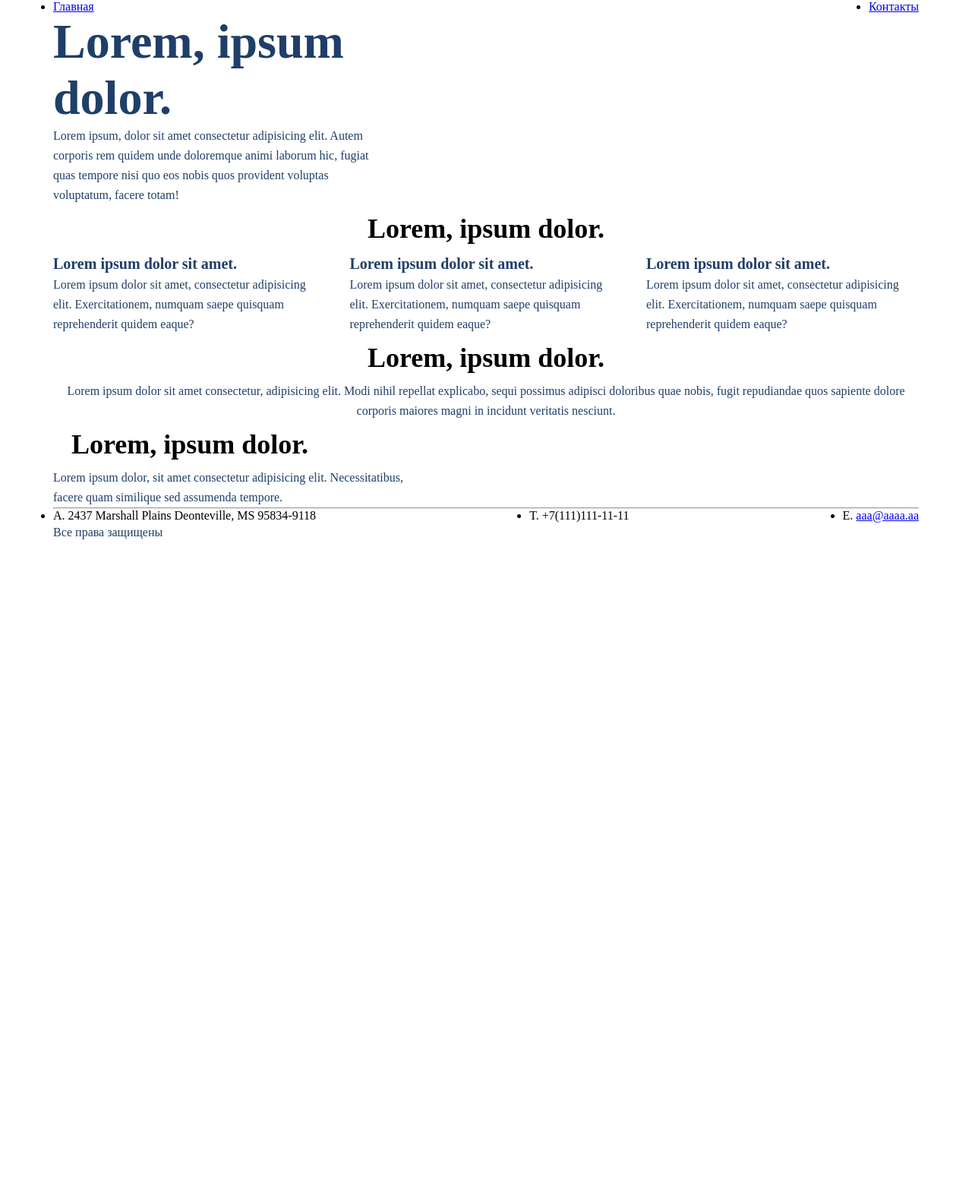
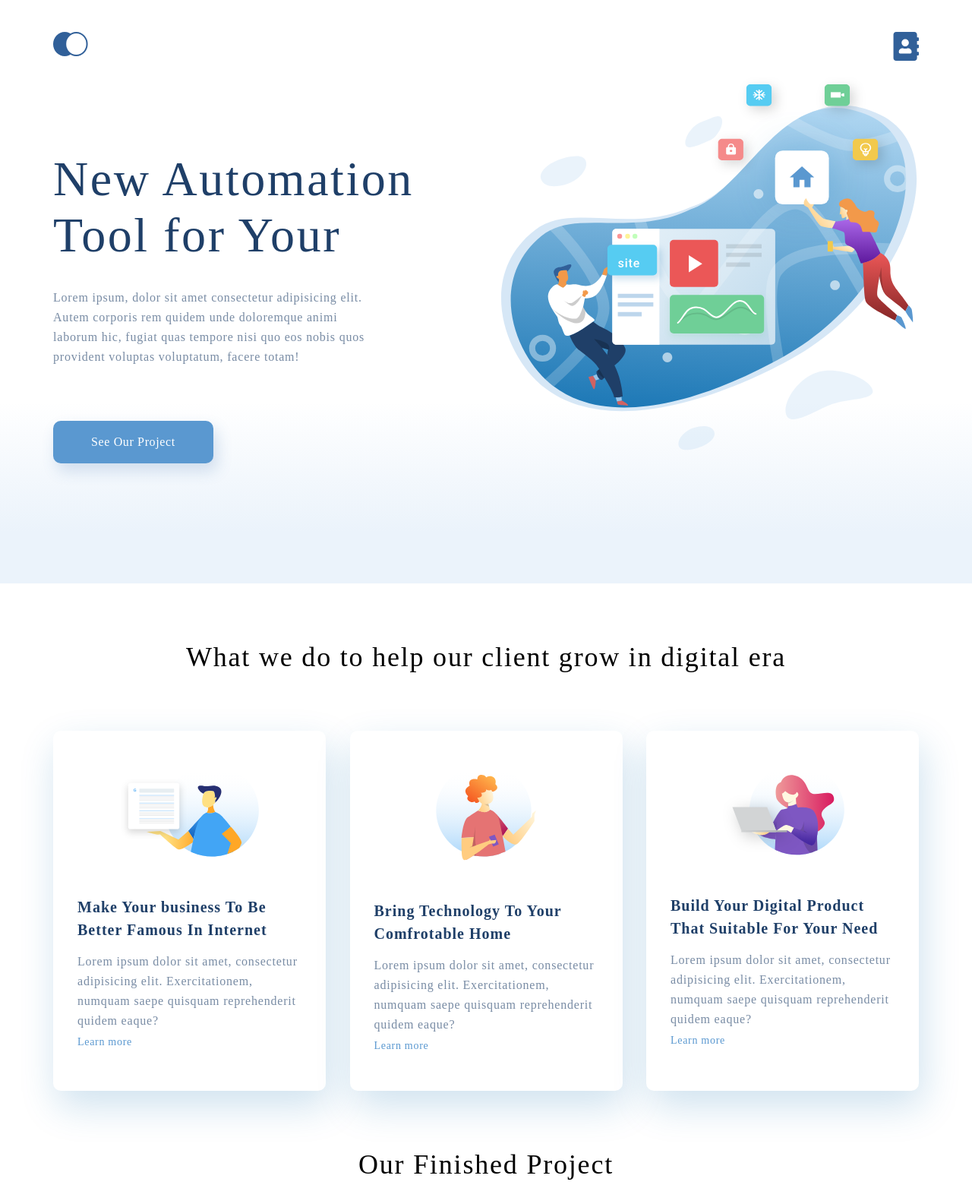
Before and after one commit to Lirix18/HTML_CSS_GB, a plain HTML site: page index.html in a window 1280 px wide. Shown: the top 1585 px of the page at 76% size. Before the commit the page ends 800 px from the top, so only its background shows below. Drawn offline with Linux system fonts and the light colour scheme.

Commit message:
Lesson6_

```diff
--- a/index.html
+++ b/index.html
@@ -12,72 +12,105 @@
 <body>
     <!-- Верхушка сайта-->
     <div class="header">
-        <div class="container">
+        <div class="container top__box">
             <ul class="menu">
-                <li><a href="index.html">Главная</a></li>
-                <li><a href="contacts.html">Контакты</a></li>
+                <li><a href="index.html"><img src="./images/logo.svg" alt="logo"></a></li>
+                <li><a href="contacts.html"><img src="./images/contacts.svg" alt="contacts"></a></li>
             </ul>
             <div class="header_content">
-                <h1 class="top__heading"> Lorem, ipsum dolor.</h1>
+                <h1 class="top__heading">New Automation
+                    Tool for Your </h1>
                 <p class="text top__text">Lorem ipsum, dolor sit amet consectetur adipisicing elit. Autem corporis rem
                     quidem unde
                     doloremque animi laborum hic, fugiat quas tempore nisi quo eos nobis quos provident voluptas
                     voluptatum, facere totam! </p>
+                <a href="#" class="top__button">See Our Project</a>
             </div>
         </div>
     </div>
     <!-- Основной контент -->
     <div class="main_content container">
-        <h3 class="heading">Lorem, ipsum dolor.</h3>
+        <h3 class="heading">What we do to help our client grow in digital era</h3>
         <div class="card-box">
             <div class="card">
-                <h4 class="heading_mini">Lorem ipsum dolor sit amet.</h4>
+                <img class="card__img" src="./images/card-1.svg" alt="card-1">
+                <h4 class="heading_mini">Make Your business To Be
+                    Better Famous In Internet</h4>
                 <p class="text">Lorem ipsum dolor sit amet, consectetur adipisicing elit. Exercitationem,
                     numquam saepe quisquam reprehenderit quidem eaque?</p>
+                <a href="#" class="card__link">Learn more</a>
             </div>
             <div class="card">
-                <h4 class="heading_mini">Lorem ipsum dolor sit amet.</h4>
+                <img class="card__img" src="./images/card-2.svg" alt="card-2">
+                <h4 class="heading_mini">Bring Technology To Your
+                    Comfrotable Home</h4>
                 <p class="text">Lorem ipsum dolor sit amet, consectetur adipisicing elit. Exercitationem,
                     numquam saepe quisquam reprehenderit quidem eaque?</p>
+                <a href="#" class="card__link">Learn more</a>
             </div>
             <div class="card">
-                <h4 class="heading_mini">Lorem ipsum dolor sit amet.</h4>
+                <img class="card__img" src="./images/card-3.svg" alt="card-3">
+                <h4 class="heading_mini">Build Your Digital Product
+                    That Suitable For Your Need</h4>
                 <p class="text">Lorem ipsum dolor sit amet, consectetur adipisicing elit. Exercitationem,
                     numquam saepe quisquam reprehenderit quidem eaque?</p>
+                <a href="#" class="card__link">Learn more</a>
             </div>
         </div>
     </div>
-    <div class="main_text container">
-        <h3 class="heading">Lorem, ipsum dolor.</h3>
-        <p class="text">Lorem ipsum dolor sit amet consectetur, adipisicing elit. Modi nihil repellat explicabo, sequi
+    <div class="project container">
+        <h3 class="heading">Our Finished Project</h3>
+        <p class="text text_project">Lorem ipsum dolor sit amet consectetur, adipisicing elit. Modi nihil repellat
+            explicabo, sequi
             possimus adipisci doloribus quae nobis, fugit repudiandae quos sapiente dolore corporis maiores magni in
             incidunt
             veritatis nesciunt.</p>
+        <div class="project__item">
+            <img class="project__img" src="./images/project-1.png" alt="project-1">
+            <p class="project__text">Smart Home Installation</p>
+        </div>
+        <div class="project__parent">
+            <div class="project__item project__item_margin">
+                <img class="project__img" src="./images/project-2.png" alt="project-2">
+                <p class="project__text project__text_mini">Sparklite App</p>
+            </div>
+            <div class="project__item">
+                <img class="project__img" src="./images/project-3.png" alt="project-3">
+                <p class="project__text project__text_mini">Car-Rapetition App</p>
+            </div>
+        </div>
     </div>
     <!-- Футер сайта-->
     <div class="footer">
         <div class="container">
-            <div class="footer_one">
-                <h3 class="heading footer__heading">Lorem, ipsum dolor.</h3>
-                <p class="text footer__text">Lorem ipsum dolor, sit amet consectetur adipisicing elit. Necessitatibus,
-                    facere quam
-                    similique sed assumenda tempore.</p>
+            <div class="footer__top">
+                <div class="footer__text">
+                    <h3 class="heading footer__heading">Intersted to woek
+                        with our team?</h3>
+                    <p class="text text_footer">Lorem ipsum dolor, sit amet consectetur adipisicing elit.
+                        Necessitatibus,
+                        facere quam
+                        similique sed assumenda tempore.</p>
+                </div>
+                <a href="#" class="footer__button">Let’s Talk</a>
             </div>
             <hr>
-            <div class="footer_two">
+        </div>
+        <div class="container">
+            <div class="footer_bottom">
                 <ul class="footer__info">
-                    <li>
-                        A. 2437 Marshall Plains Deonteville, MS 95834-9118
+                    <li class="footer__list">
+                        2437 Marshall Plains Deonteville, MS 95834-9118
                     </li>
-                    <li>
+                    <li class="footer__list">
                         T. +7(111)111-11-11
                     </li>
-                    <li>
-                        E. <a href="mailto:aaa@aaaa.aa">aaa@aaaa.aa</a>
+                    <li class="footer__list">
+                        E. aaa@aaaa.aa
                     </li>
                 </ul>
                 <div class="footer__rights">
-                    <p class="text">Все права защищены</p>
+                    <p class="text footer__rights_text">Все права защищены</p>
                 </div>
             </div>
         </div>
--- a/style.css
+++ b/style.css
@@ -1,6 +1,14 @@
 * {
     margin: 0;
     padding: 0;
+}
+
+.text {
+    font-size: 16px;
+    line-height: 26px;
+    letter-spacing: 0.05em;
+    opacity: 0.6;
+    color: #1F3F68;
 }
 
 .container {
@@ -17,26 +25,63 @@ body {
 }
 
 .header {
+    height: 768px;
     box-sizing: border-box;
+    background: linear-gradient(0deg, #EBF3FB 8.84%, rgba(152, 195, 232, 0) 31.12%);
+}
+
+.content__box {
+    display: flex;
+    flex-direction: column;
+    height: 100%;
+
 }
 
 .menu {
+    list-style: none;
     display: flex;
     justify-content: space-between;
+    padding-top: 42px;
 }
 
 .header_content {
+    padding-top: 115px;
     box-sizing: border-box;
+    flex-grow: 1;
+    background-image: url(./images/top_back.svg);
+    background-repeat: no-repeat;
+    background-position: right center;
 }
 
 .top__heading {
     width: 510px;
     font-size: 64px;
+    font-weight: 300;
+    line-height: 74px;
+    letter-spacing: 0.04em;
     color: #1F3F68;
+    margin-bottom: 32px;
+
 }
 
 .top__text {
     width: 425px;
+}
+
+.top__button {
+    font-weight: 400;
+    font-size: 16px;
+    line-height: 26px;
+    text-align: center;
+    letter-spacing: 0.04em;
+    color: #FFFFFF;
+    background: #5A98D0;
+    box-shadow: 5px 10px 20px rgba(53, 110, 173, 0.2);
+    border-radius: 10px;
+    padding: 15px 50px;
+    text-decoration: none;
+    display: inline-block;
+    margin-top: 71px;
 }
 
 .header_contacts {
@@ -45,58 +90,197 @@ body {
 
 .main_content {
     box-sizing: border-box;
+    padding-top: 64px;
+}
+
+.heading {
+    font-size: 36px;
+    text-align: center;
+    margin: 10px;
+    font-weight: 300;
+    line-height: 46px;
+    letter-spacing: 0.05em;
 }
 
 .card-box {
     display: flex;
     justify-content: space-between;
     box-sizing: border-box;
+    padding-top: 64px;
+    padding-bottom: 64px;
 }
 
 .card {
     width: 359px;
     box-sizing: border-box;
+    padding: 44px 32px;
+    box-shadow: 5px 20px 50px rgba(16, 112, 177, 0.2);
+    border-radius: 10px;
+    background: #FFFFFF;
+    display: flex;
+    flex-direction: column;
+
 }
 
-.main_text {
-    text-align: center;
+.card__img {
+    align-self: center;
+    margin-bottom: 51px;
+}
+
+.heading_mini {
+    font-size: 20px;
+    line-height: 30px;
+    color: #1F3F68;
+    letter-spacing: 0.05em;
+    margin-bottom: 14px;
+}
+
+.card__link {
+    font-size: 14px;
+    line-height: 30px;
+    letter-spacing: 0.05em;
+    color: #5A98D0;
+    text-decoration: none;
+}
+
+.project {
     box-sizing: border-box;
 }
 
+.text_project {
+    width: 75%;
+    margin: 32px auto 64px;
+    color: #222222;
+    opacity: 1;
+    text-align: center;
+
+}
+
+.project__item {
+    position: relative;
+    flex-grow: 1;
+}
+
+.project__item_margin {
+    margin-right: 32px;
+}
+
+.project__img {
+    width: 100%;
+
+}
+
+.project__text {
+    font-size: 32px;
+    line-height: 46px;
+    text-align: right;
+    letter-spacing: 0.05em;
+    position: absolute;
+    top: 64px;
+    right: 64px;
+    color: #FFFFFF;
+}
+
+.project__parent {
+    display: flex;
+    justify-content: space-between;
+    margin-top: 32px;
+}
+
+.project__text_mini {
+    right: auto;
+    top: 32px;
+    left: 32px;
+    text-align: left;
+}
 
 .footer {
+    background: #316099;
+    padding-top: 91px;
+    padding-bottom: 64px;
+    margin-top: 112px;
     box-sizing: border-box;
 }
 
-.footer_one {
+.footer__top {
+    padding-bottom: 96px;
+    display: flex;
+    justify-content: space-between;
+    align-items: center;
     box-sizing: border-box;
-}
-
-.footer__heading {
-    width: 340px;
 }
 
 .footer__text {
     width: 495px;
 }
 
-.footer_two {
+.footer__heading {
+    width: 340px;
+    text-align: left;
+    color: #FFFFFF;
+    margin-bottom: 32px;
+}
+
+.text_footer {
+    color: #FFFFFF;
+}
+
+.footer__button {
+    font-size: 16px;
+    line-height: 26px;
+    text-align: center;
+    letter-spacing: 0.04em;
+    color: #FFFFFF;
+    padding: 15px 80px;
+    background: #5A98D0;
+    text-decoration: none;
+}
+
+hr {
+    opacity: 0.4;
+}
+
+.footer_bottom {
     box-sizing: border-box;
 }
 
 .footer__info {
     display: flex;
     justify-content: space-between;
+    margin-top: 64px;
 }
 
+.footer__list {
+    font-size: 16px;
+    line-height: 26px;
+    letter-spacing: 0.05em;
+    color: #FFFFFF;
+    flex-grow: 1;
+    flex-basis: 33.3333%;
+    list-style-type: none;
+    display: flex;
+    margin-right: 32px;
+
+}
+
+.footer__list:first-child::before {
+    content: 'A.';
+    display: block;
+    margin-right: 16px;
+}
+
+
 .footer__rights {
+    margin-top: 64px;
     box-sizing: border-box;
 }
 
-.text {
+.footer__rights_text {
     font-size: 16px;
     line-height: 26px;
-    color: #1F3F68;
+    letter-spacing: 0.05em;
+    color: #FFFFFF;
+    opacity: 0.4;
 }
 
 .heading-contacts {
@@ -105,17 +289,7 @@ body {
     text-align: center;
 }
 
-.heading {
-    font-size: 36px;
-    text-align: center;
-    margin: 10px;
-}
 
-.heading_mini {
-    font-size: 20px;
-    line-height: 30px;
-    color: #1F3F68;
-}
 
 .input_field {
     border: 1px solid #356EAD;
```
Also changed, not shown: contacts.html (+2 -2 lines), images/card-1.svg (added), images/card-2.svg (added), images/card-3.svg (added), images/contacts.svg (added), images/logo.svg (added), images/project-1.png (added), images/project-2.png (added), images/project-3.png (added), images/top_back.svg (added), 1 other file.
